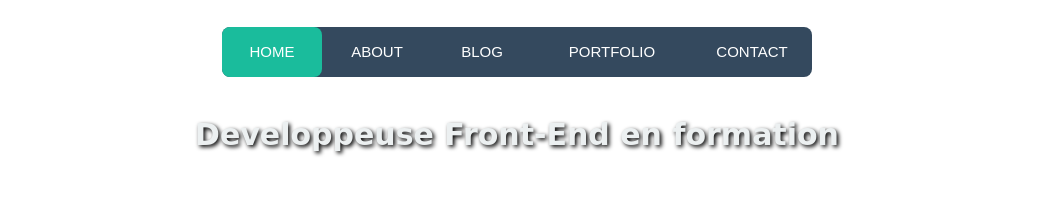
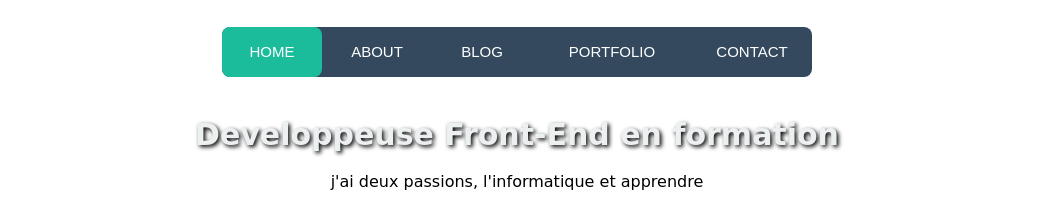
Before and after one commit to sylviequat/portfolio, a plain HTML site: page index.html in a window 1280 px wide. Shown: the top 219 px of the page, without its empty margins (123-1177 px from the left). Drawn offline with Linux system fonts and the light colour scheme.

Commit message:
font color

```diff
--- a/index.html
+++ b/index.html
@@ -19,6 +19,7 @@
     </nav>
 
 <h1>Developpeuse Front-End en formation </h1>
+<p> j'ai deux passions, l'informatique et apprendre</p>
 
   <section class="langages">
 
--- a/style.css
+++ b/style.css
@@ -86,11 +86,11 @@ h1 {
 }
 
 p {
-    position: absolute;
+    position: relative;
     bottom: 20px;
     width: 100%;
     text-align: center;
-    color: #ecf0f1;
+    color: black;
     font-family: 'Cherry Swash',cursive;
     font-size: 16px;
 }
```
